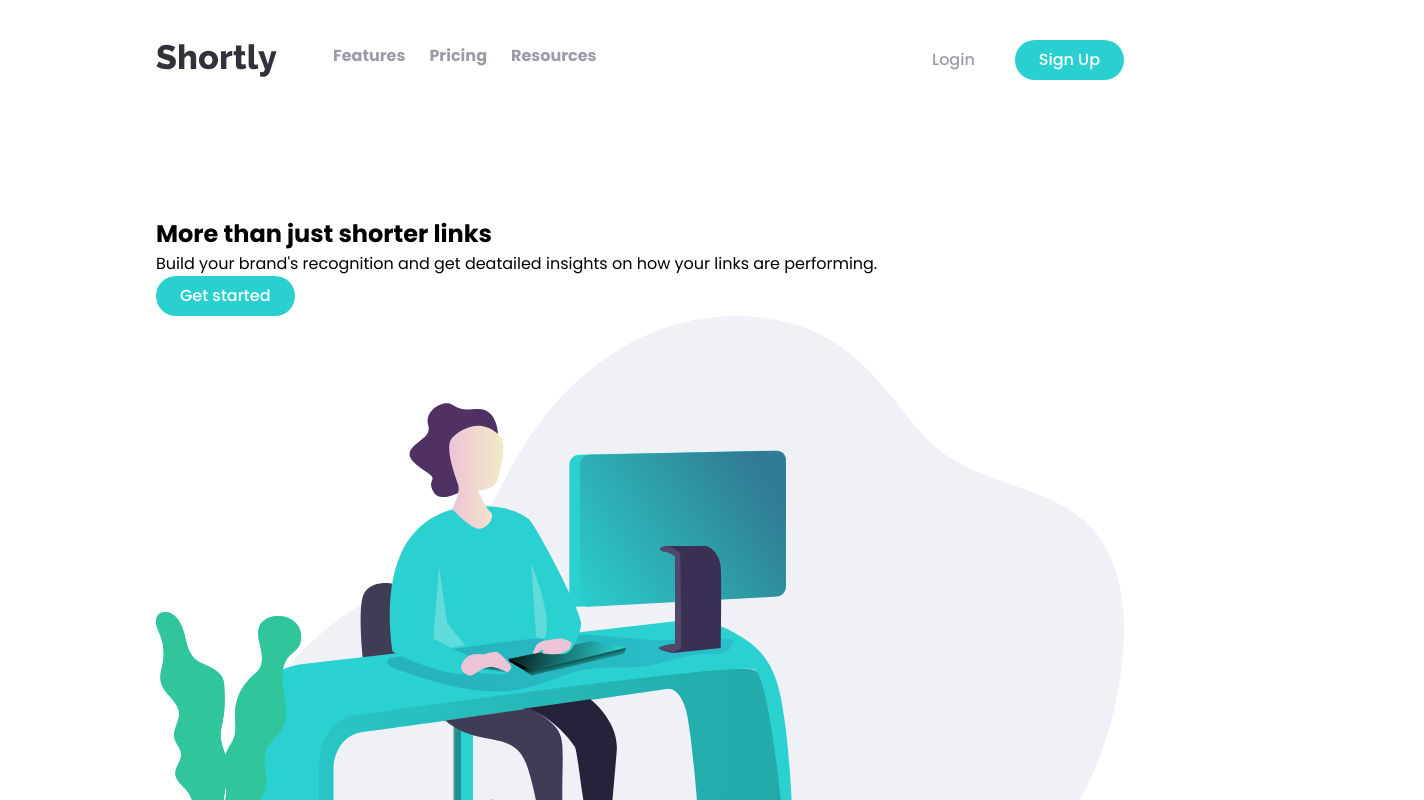
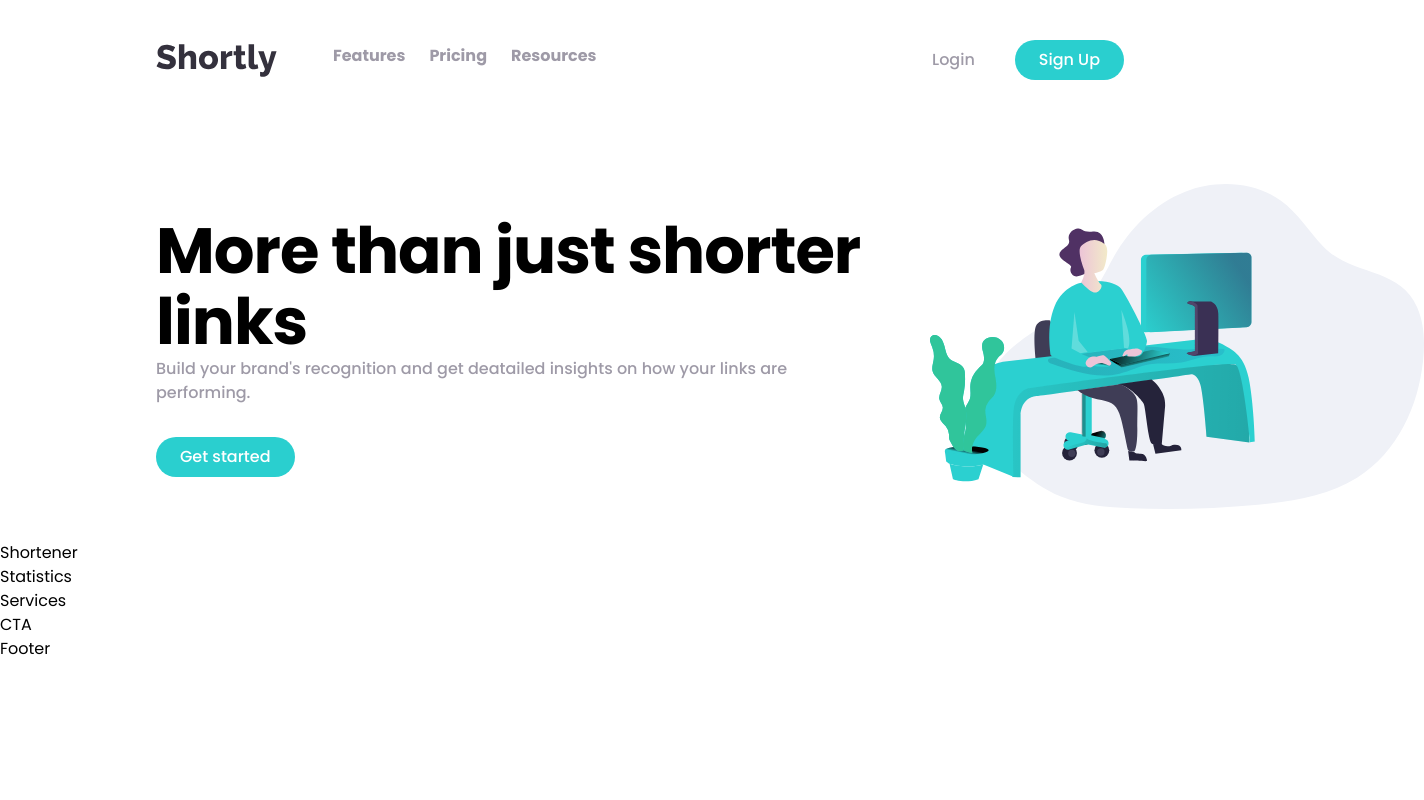
Before and after one commit to rubuz/url-shortening-api-master, a React (Vite) app: page / in a window 1280 px wide. Shown: the top 800 px of the page, 1424 px wide, since content can reach past the window. Built offline with nearby package versions, Linux system fonts and the light colour scheme.

Commit message:
sytling home section - figuring out picture posit

```diff
--- a/src/App.css
+++ b/src/App.css
@@ -13,6 +13,7 @@
   --fs-regular: 1rem;
   --fs-big: 1.5rem;
   --fs-large: 2.5rem;
+  --fs-larger: 3.5rem;
 
   --fw-regular: 400;
   --fw-bold: 500;
@@ -115,7 +116,7 @@ img {
 }
 
 .section {
-  padding: 6rem 0 2rem;
+  padding: 4rem 0 2rem;
 }
 
 /* LAYOUTS */
--- a/src/components/Home/home.css
+++ b/src/components/Home/home.css
@@ -0,0 +1,28 @@
+.home__container {
+  display: flex;
+  justify-content: space-between;
+  align-items: center;
+  gap: 2rem;
+}
+
+.home__title {
+  flex: 3;
+}
+
+.home__title h1 {
+  font-size: 4rem;
+  letter-spacing: -1px;
+  line-height: 1.1;
+}
+
+.home__title p {
+  font-weight: var(--fw-bold);
+  color: var(--clr-neutral-400);
+  width: 90%;
+  margin-bottom: 2rem;
+}
+
+.home__img {
+  flex: 2;
+  margin-right: -300px;
+}
```
